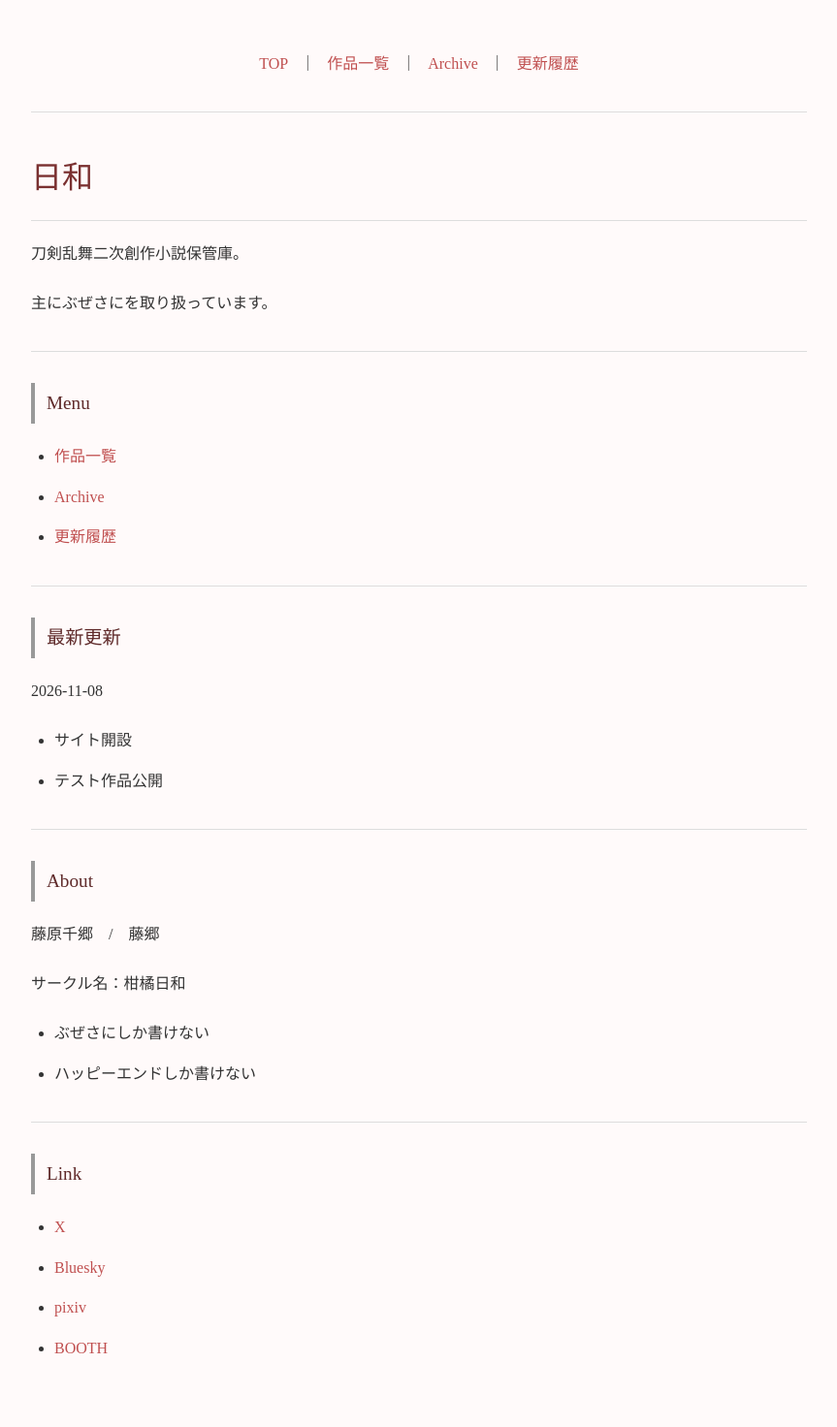
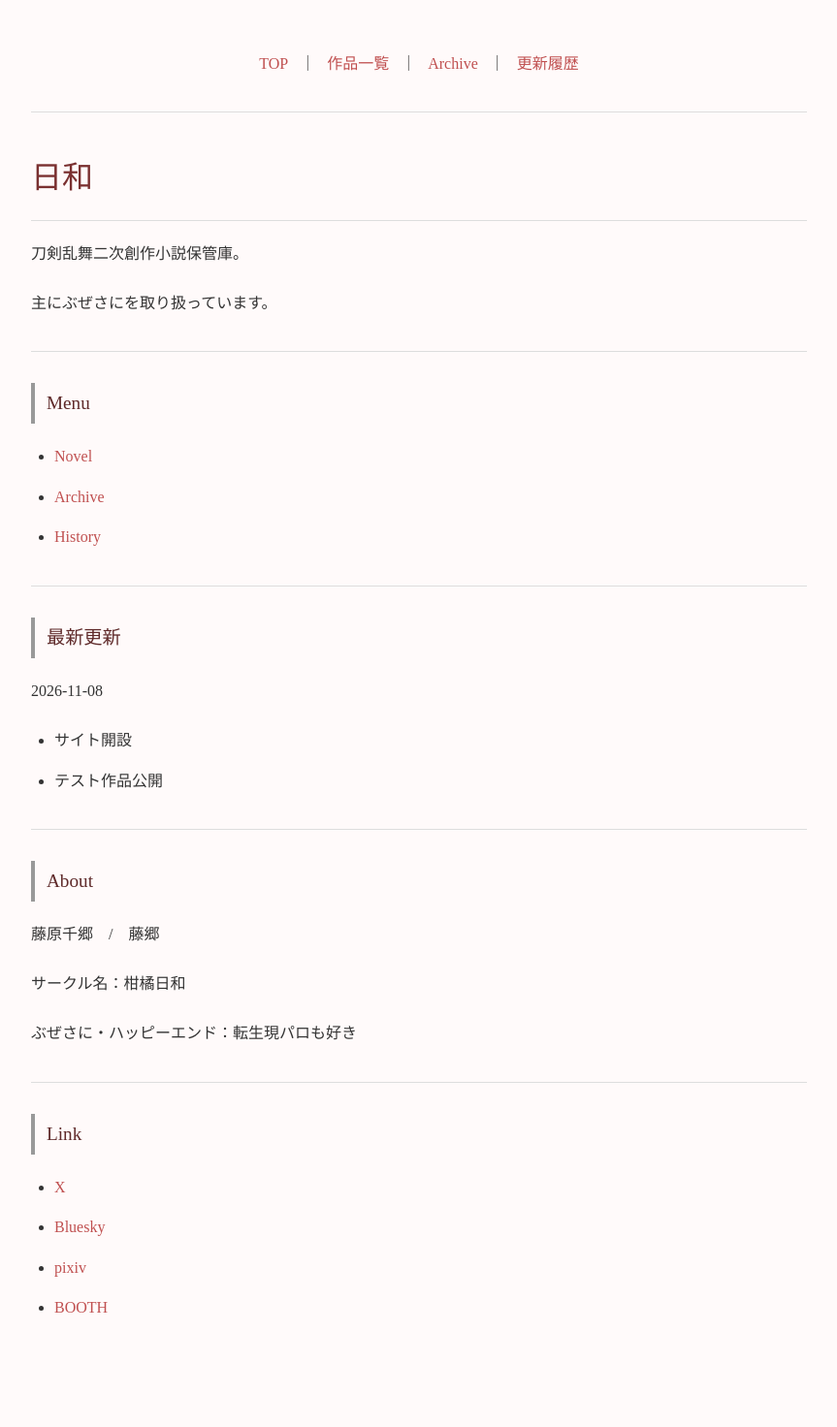
Before and after one commit to fjst160/lemon160, a Jekyll site: the page built from index.md, in a window 1280 px wide. Shown: the whole page at 97% size, without its empty margins (208-1071 px from the left). Built offline with Jekyll 4.4.1, drawn with Linux system fonts in a browser that asks for light colours; after the commit the page ends 1431 px from its top, so only the background shows below that.

Commit message:
Update index.md

```diff
--- a/index.md
+++ b/index.md
@@ -14,9 +14,9 @@ title: 日和
 
 ## Menu
 
-- [作品一覧](novels.html)
+- [Novel](novels.html)
 - [Archive](archive.html)
-- [更新履歴](history.html)
+- [History](history.html)
 
 ---
 
@@ -34,8 +34,7 @@ title: 日和
 
 サークル名：柑橘日和
 
-- ぶぜさにしか書けない
-- ハッピーエンドしか書けない
+ぶぜさに・ハッピーエンド：転生現パロも好き
 
 ---
 
```
